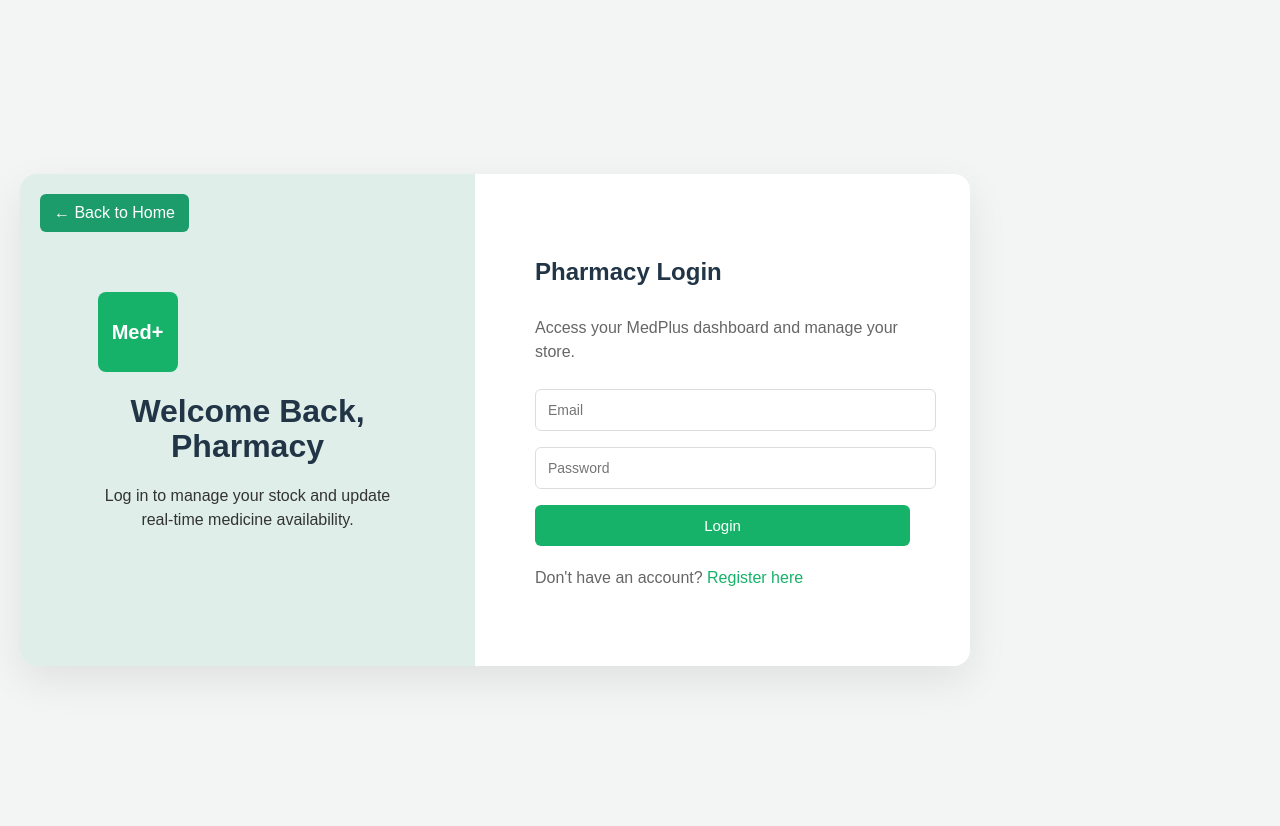
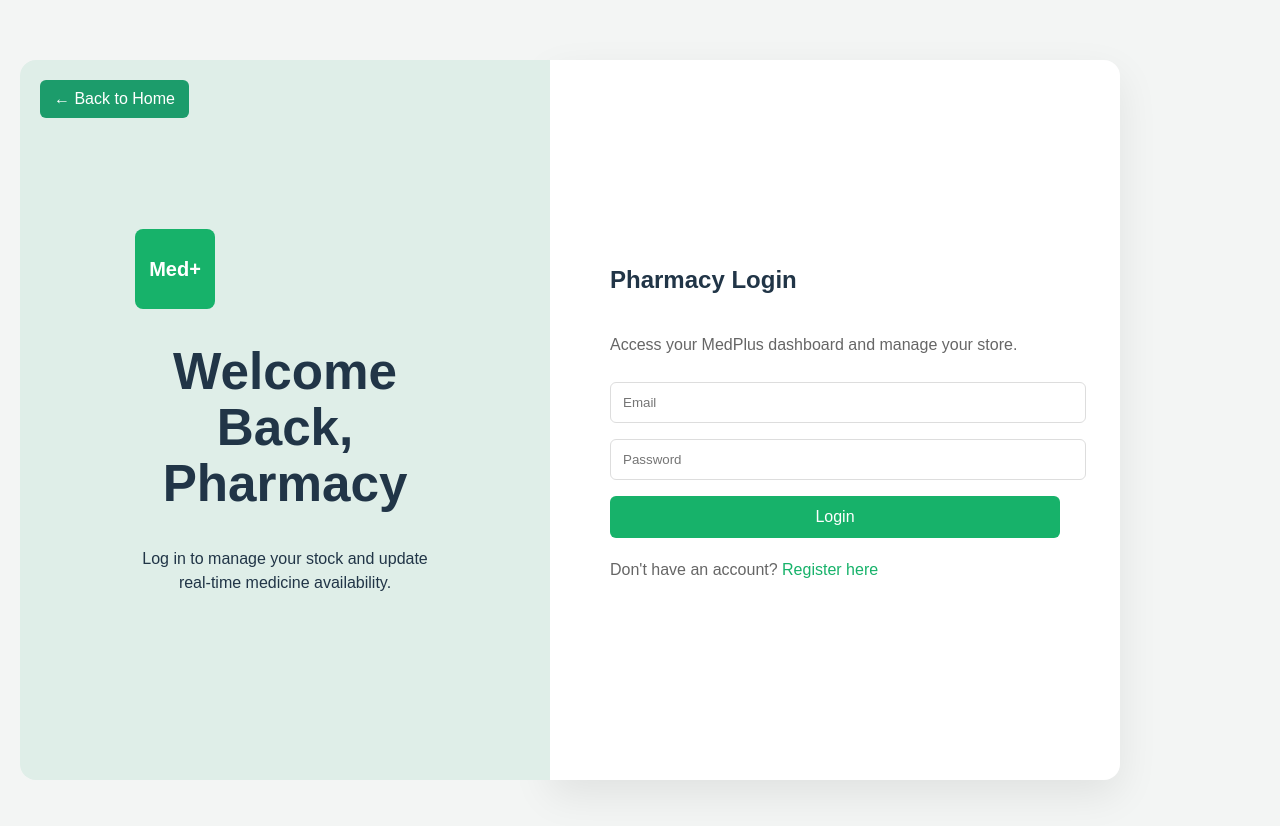
Before and after one commit to shahaddelta1-1955/medplus, a React (Vite) app: page /login in a window 1280 px wide. Shown: the top 826 px of the page. Built offline with nearby package versions, Linux system fonts and the light colour scheme; no server answers.

Commit message:
Update Login.css

```diff
--- a/src/pages/Login.css
+++ b/src/pages/Login.css
@@ -5,8 +5,8 @@ body {
   background: #f3f5f4;
 }
 
-/* PAGE WRAPPER - centers the card */
-.page-wrapper {
+/* CENTER EVERYTHING USING THIS */
+.pharmacy-login-container {
   display: flex;
   justify-content: center;
   align-items: center;
@@ -14,20 +14,34 @@ body {
   padding: 20px;
 }
 
-/* MAIN LOGIN CARD */
+/* ACTUAL LOGIN CARD */
+.pharmacy-login-container > .left-panel,
+.pharmacy-login-container > .right-panel {
+  height: 600px;
+}
+
+/* WRAP PANELS IN CARD */
 .pharmacy-login-container {
-  display: flex;
-  width: 950px;
-  max-width: 100%;
-  background: white;
-  border-radius: 16px;
-  overflow: hidden;
-  box-shadow: 0 15px 40px rgba(0, 0, 0, 0.08);
+  position: relative;
+}
+
+.pharmacy-login-container::before {
+  content: "";
+}
+
+/* INNER CARD */
+.pharmacy-login-container {
+  flex-direction: row;
+}
+
+/* Create card wrapper effect */
+.left-panel,
+.right-panel {
+  width: 450px;
 }
 
 /* LEFT PANEL */
 .left-panel {
-  width: 50%;
   background: #dfeee8;
   display: flex;
   flex-direction: column;
@@ -35,9 +49,21 @@ body {
   align-items: center;
   position: relative;
   padding: 60px 40px;
-  text-align: center;
+  border-radius: 16px 0 0 16px;
 }
 
+/* RIGHT PANEL */
+.right-panel {
+  background: white;
+  display: flex;
+  flex-direction: column;
+  justify-content: center;
+  padding: 60px;
+  border-radius: 0 16px 16px 0;
+  box-shadow: 0 15px 40px rgba(0, 0, 0, 0.08);
+}
+
+/* BACK BUTTON */
 .back-btn {
   position: absolute;
   top: 20px;
@@ -50,6 +76,7 @@ body {
   cursor: pointer;
 }
 
+/* LOGO */
 .logo-box {
   width: 80px;
   height: 80px;
@@ -64,30 +91,10 @@ body {
   border-radius: 8px;
 }
 
+/* TEXT */
 .welcome-box {
+  text-align: center;
   max-width: 300px;
-}
-
-.welcome-box h1 {
-  margin-bottom: 20px;
-  font-size: 32px;
-}
-
-.welcome-box p {
-  color: #333;
-}
-
-/* RIGHT PANEL */
-.right-panel {
-  width: 50%;
-  display: flex;
-  flex-direction: column;
-  justify-content: center;
-  padding: 60px;
-}
-
-.right-panel h2 {
-  margin-bottom: 10px;
 }
 
 .subtitle {
@@ -95,15 +102,16 @@ body {
   margin-bottom: 25px;
 }
 
+/* INPUTS */
 .right-panel input {
   width: 100%;
   padding: 12px;
   margin-bottom: 16px;
   border-radius: 6px;
   border: 1px solid #ddd;
-  font-size: 14px;
 }
 
+/* BUTTON */
 .login-btn {
   width: 100%;
   padding: 12px;
@@ -112,8 +120,6 @@ body {
   border: none;
   border-radius: 6px;
   cursor: pointer;
-  font-size: 15px;
-  transition: 0.2s ease;
 }
 
 .login-btn:hover {
@@ -130,8 +136,8 @@ body {
   cursor: pointer;
 }
 
-/* MOBILE RESPONSIVE */
-@media (max-width: 768px) {
+/* MOBILE */
+@media (max-width: 900px) {
   .pharmacy-login-container {
     flex-direction: column;
   }
@@ -142,6 +148,6 @@ body {
 
   .right-panel {
     width: 100%;
-    padding: 30px 20px;
+    border-radius: 16px;
   }
 }
```
